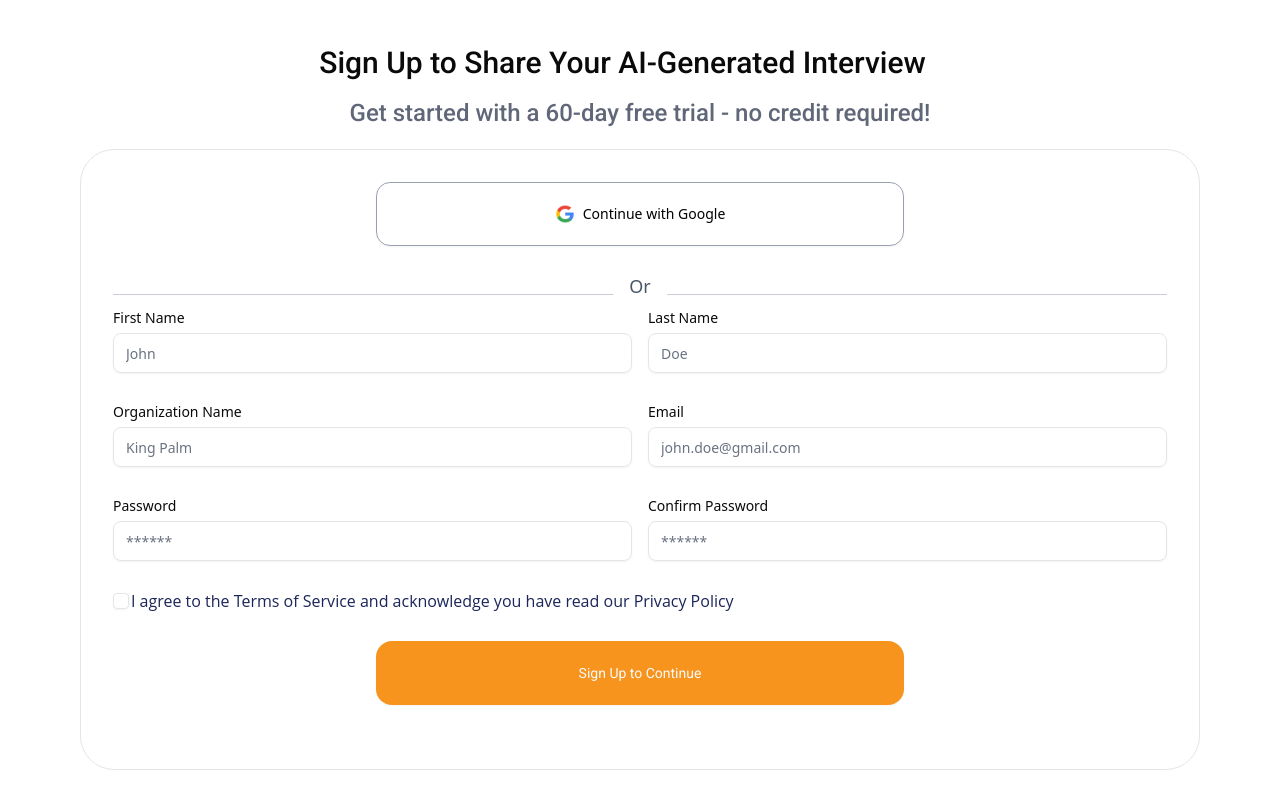
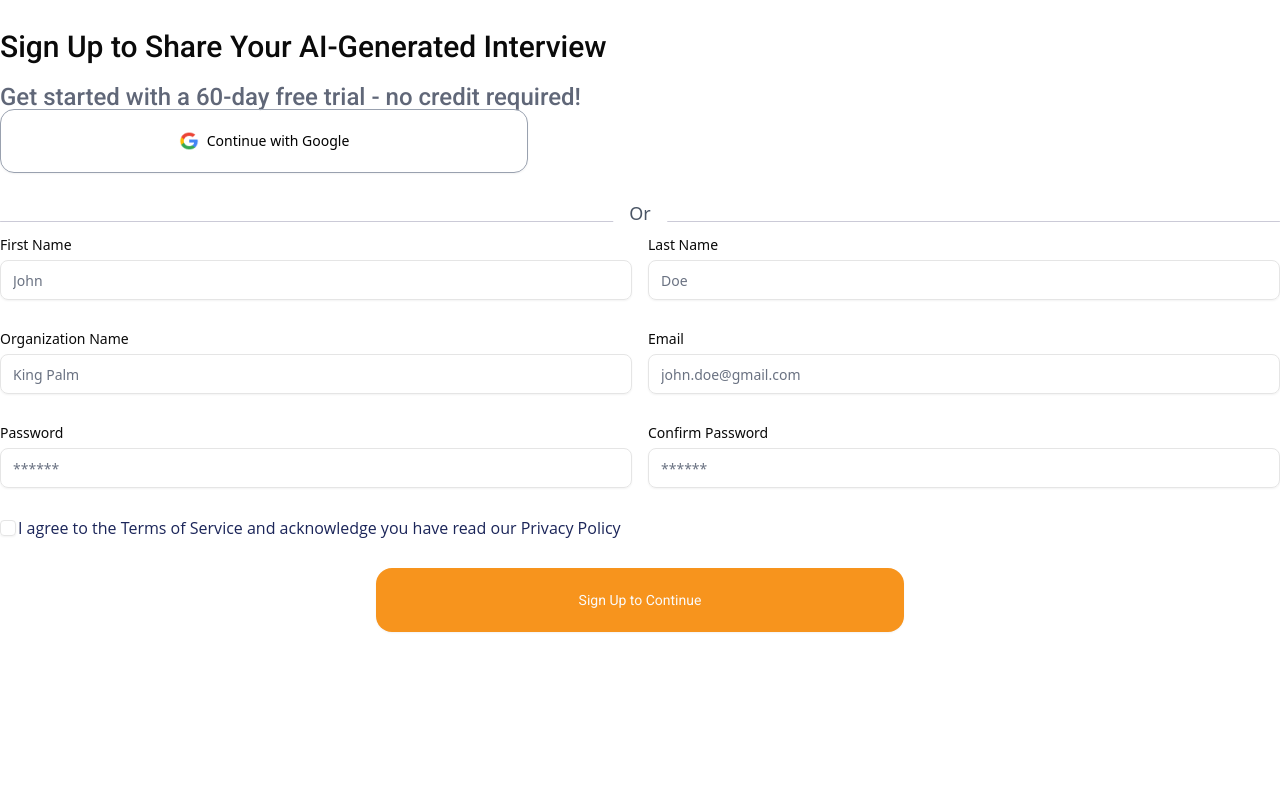
Before and after one commit to sayyamButt317/hire-with-tess-frontend, a Next.js app: page /signup in a window 1280 px wide. Built offline with nearby package versions, Linux system fonts and the light colour scheme.

Commit message:
remove layout

```diff
--- a/src/app/signup/page.tsx
+++ b/src/app/signup/page.tsx
@@ -1,5 +1,4 @@
 'use client'
-import InterviewLayout from "@/components/layout/InterviewLayout";
 import { Button } from "@/components/ui/button";
 import SignupForm from "../interview/component/signupform";
 import Image from "next/image";
@@ -9,17 +8,11 @@ import useGoogleLoginHook from "@/hooks/GoogleLogin.hook";
 export default function Signup() {
     const GoogleLoginMutation = useGoogleLoginHook();
     return (
-        <InterviewLayout
-            showTitle={false}
-            subtitle="Sign Up to Share Your AI-Generated Interview"
-            description="Get started with a 60-day free trial - no credit required!"
-            showStepper={false}
-            showGoogleLogin={false}
-            useCard={false}
-            subtitleClassName="font-[roboto] font-medium text-[30px] mt-6 w-[607px]"
-            descriptionClassName="font-[roboto] font-medium text-[24px] leading-[24px] text-[#606778] mt-4 w-[642px]"
-        >
-            <div className="flex justify-center">
+
+        <>
+            <div className="flex flex-col justify-center">
+                <h1 className="font-[roboto] font-medium text-[30px] mt-6 w-[607px]">Sign Up to Share Your AI-Generated Interview</h1>
+                <p className="font-[roboto] font-medium text-[24px] leading-[24px] text-[#606778] mt-4 w-[642px]">Get started with a 60-day free trial - no credit required!</p>
                 <Button
                     onClick={() => GoogleLoginMutation.mutate(
                         {accessToken:""}
@@ -32,7 +25,7 @@ export default function Signup() {
                 </Button>
             </div>
 
-            <div className="w-full flex justify-center">
+
                 <div className="w-full mt-4 mb-8">
                     <div className="relative flex items-center justify-center w-full">
                         <hr className="w-full h-[1px] my-8 mb-4 bg-[#CBCAD7] border-0 rounded-sm dark:bg-gray-700" />
@@ -43,7 +36,7 @@ export default function Signup() {
 
                     <SignupForm/>
                 </div>
-            </div>
-        </InterviewLayout>
+
+        </>
     );
 }
```
